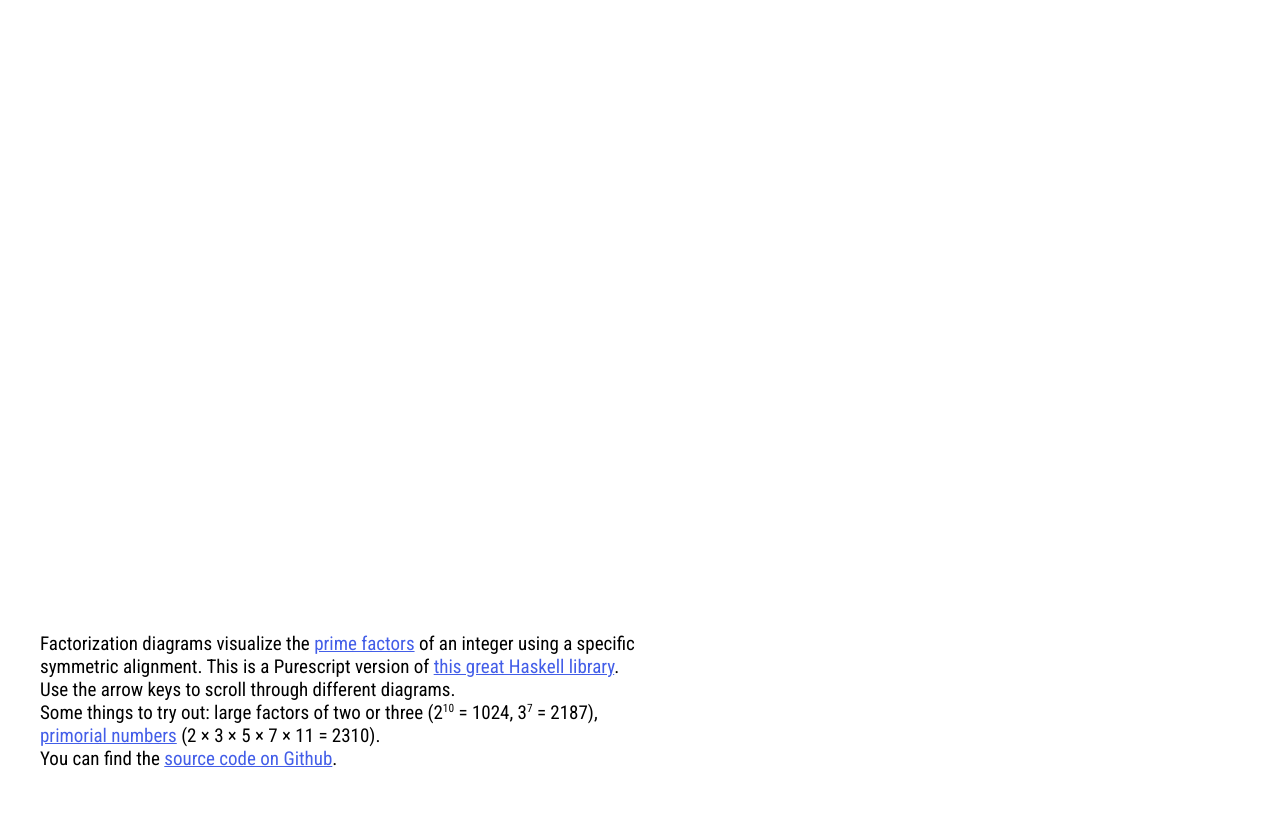
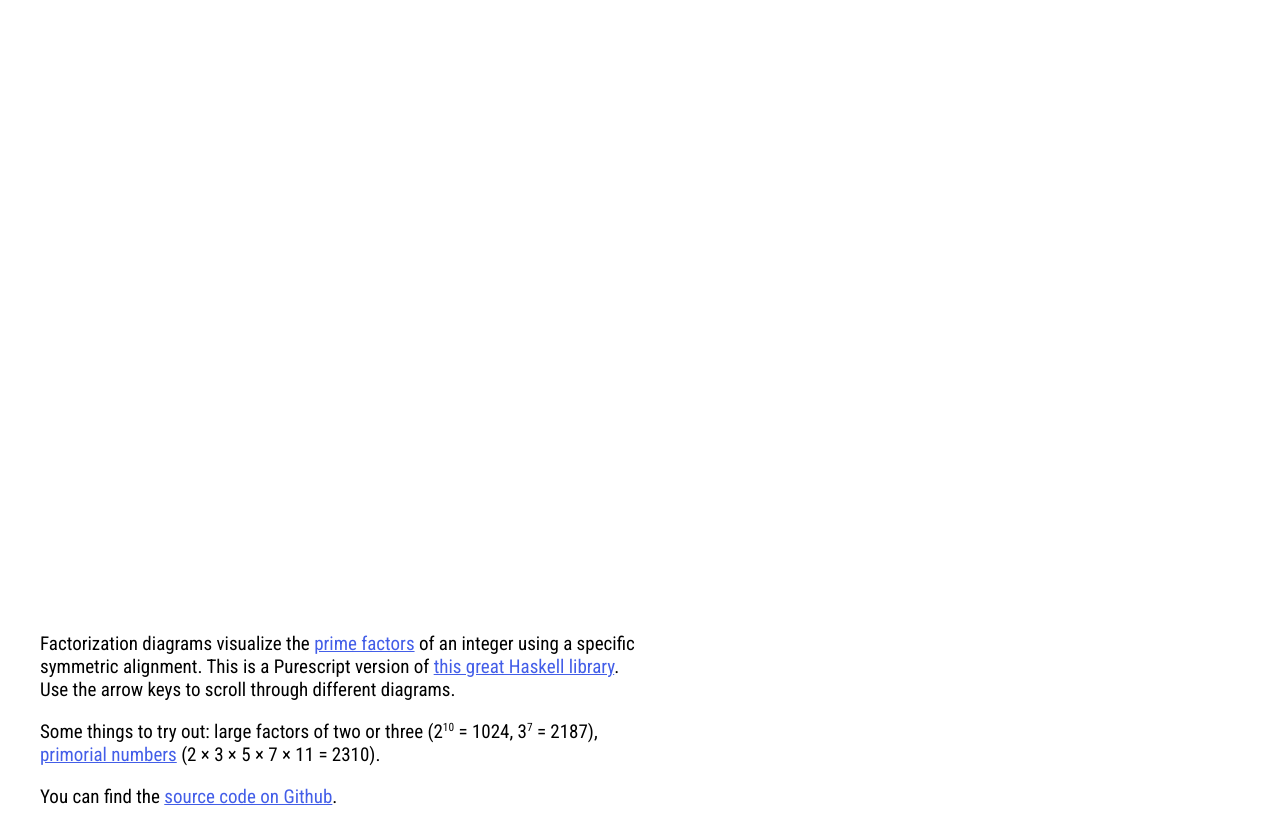
Before and after one commit to sharkdp/factorization-diagrams, a website: page index.html in a window 1280 px wide. Shown: the part 89-916 px from the top of the page. Before the commit the page ends 878 px from the top, so only its background shows below. Drawn offline with Linux system fonts and the light colour scheme.

Commit message:
Update dependencies, fix warnings

```diff
--- a/bower.json
+++ b/bower.json
@@ -10,6 +10,6 @@
     "output"
   ],
   "dependencies": {
-    "purescript-flare": "^0.1.7"
+    "purescript-flare": "^0.4.0"
   }
 }
--- a/index.html
+++ b/index.html
@@ -19,9 +19,12 @@
             Factorization diagrams visualize the <a target="blank" href="https://en.wikipedia.org/wiki/Prime_factor">prime factors</a> of an integer
             using a specific symmetric alignment.
             This is a Purescript version of
-            <a target="blank" href="https://hackage.haskell.org/package/diagrams-contrib-1.3.0.8/docs/Diagrams-TwoD-Factorization.html">this great Haskell library</a>. Use the arrow keys to scroll through different diagrams.<br>
+            <a target="blank" href="https://hackage.haskell.org/package/diagrams-contrib-1.3.0.8/docs/Diagrams-TwoD-Factorization.html">this great Haskell library</a>. Use the arrow keys to scroll through different diagrams.
+        </p>
+        <p>
             Some things to try out: large factors of two or three (2<sup>10</sup> = 1024, 3<sup>7</sup> = 2187), <a target="blank" href="https://en.wikipedia.org/wiki/Primorial#Definition_for_Primorial_numbers">primorial numbers</a> (2 &times; 3 &times; 5 &times; 7 &times; 11 = 2310).
-            <br>
+        </p>
+        <p>
             You can find the <a href="https://github.com/sharkdp/factorization-diagrams">source code on Github</a>.
         </p>
 
```
Also changed, not shown: 1 other file.
